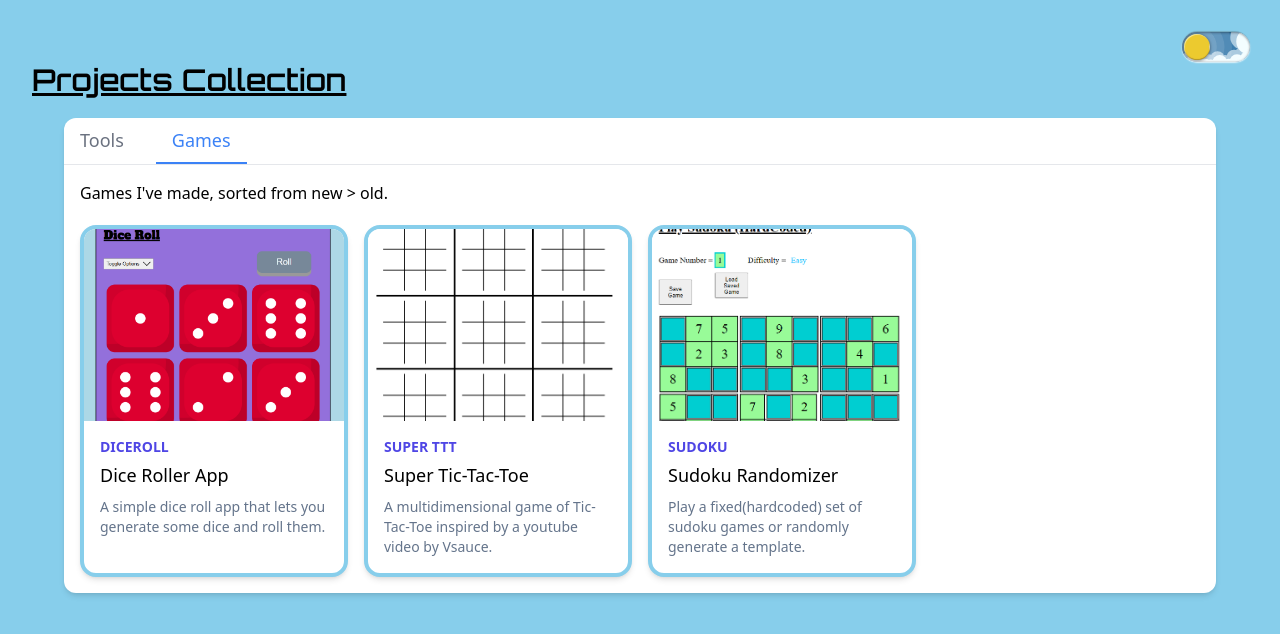
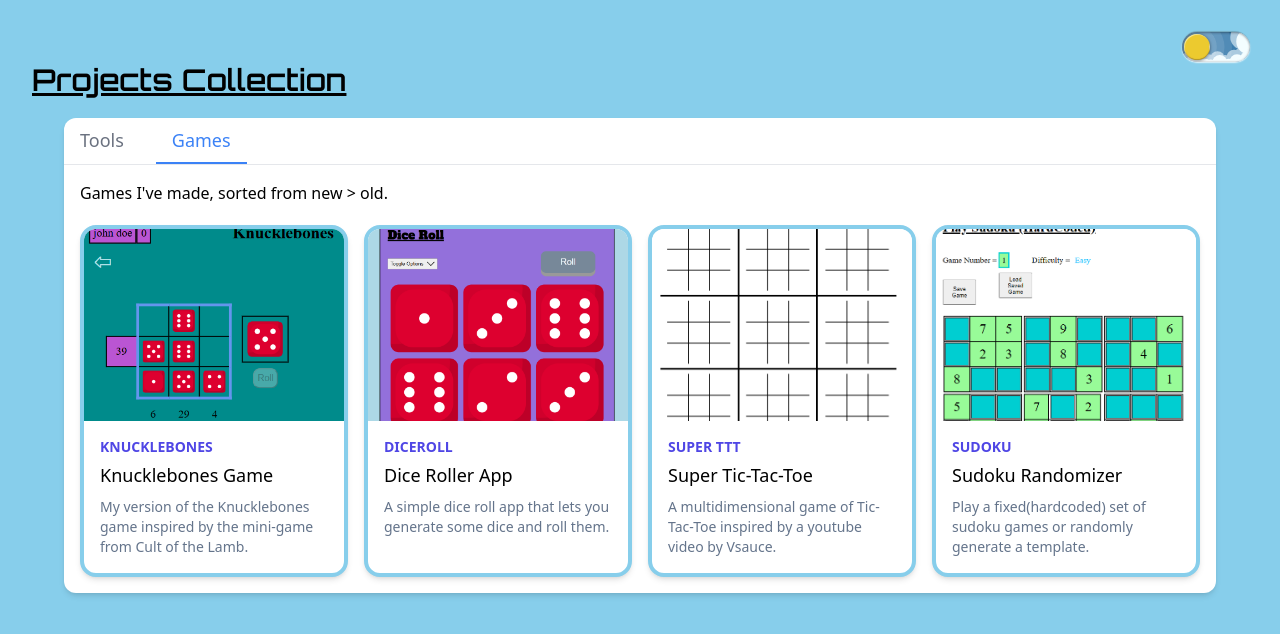
Before and after one commit to PeterCypers/Collected-Projects, a website: page index.html in a window 1280 px wide. Both pictures are taken after a click on the button "Games". Drawn offline with Linux system fonts and the light colour scheme.

Commit message:
added Knucklebones to games tab

```diff
--- a/index.html
+++ b/index.html
@@ -173,6 +173,14 @@
       <p class="mb-5">Games I've made, sorted from new > old.</p>
 
       <div class="grid gap-4 sm:grid-cols-2 md:grid-cols-3 lg:grid-cols-4 max-w-[90vw] mx-auto">
+        <a href="https://petercypers.github.io/Knucklebones/" class="w-full bg-white rounded-2xl border-4 border-[#87ceeb] dark:border-[#191970] shadow-md hover:shadow-xl transition-shadow duration-300">
+          <img class="w-full h-48 object-cover rounded-t-xl" src="./src/img/game_knucklebones.png" alt="knucklebones game">
+          <div class="p-4">
+            <h3 class="text-indigo-600 uppercase text-sm font-semibold">Knucklebones</h3>
+            <p class="mt-1 text-black font-medium text-lg">Knucklebones Game</p>
+            <p class="mt-2 text-slate-500 text-sm">My version of the Knucklebones game inspired by the mini-game from Cult of the Lamb.</p>
+          </div>
+        </a>
         <a href="https://petercypers.github.io/DiceRoll/" class="w-full bg-white rounded-2xl border-4 border-[#87ceeb] dark:border-[#191970] shadow-md hover:shadow-xl transition-shadow duration-300">
           <img class="w-full h-48 object-cover rounded-t-xl" src="./src/img/game_diceRoll.png" alt="dice roll app">
           <div class="p-4">
```
Also changed, not shown: README.md, src/img/game_knucklebones.png (added).
